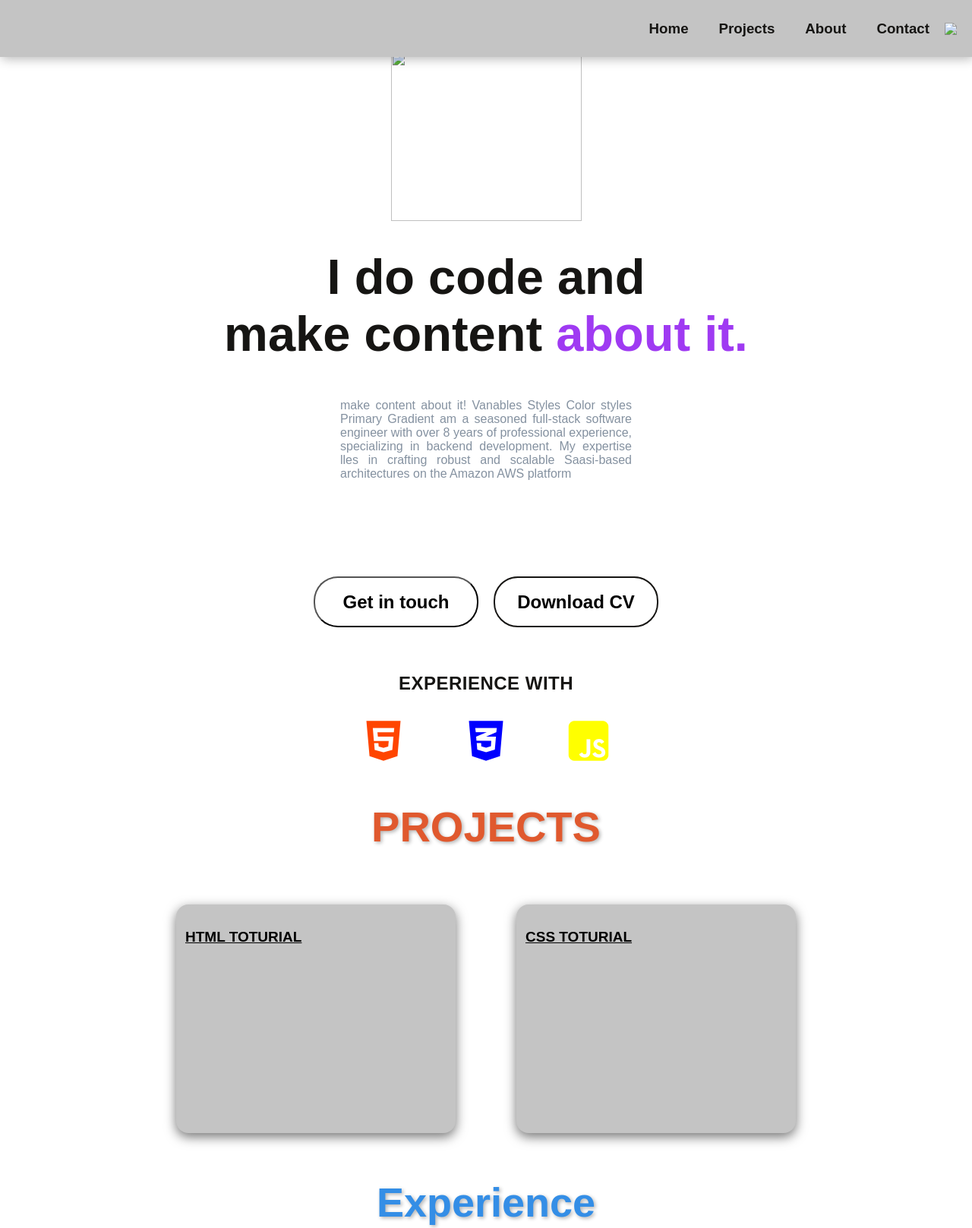
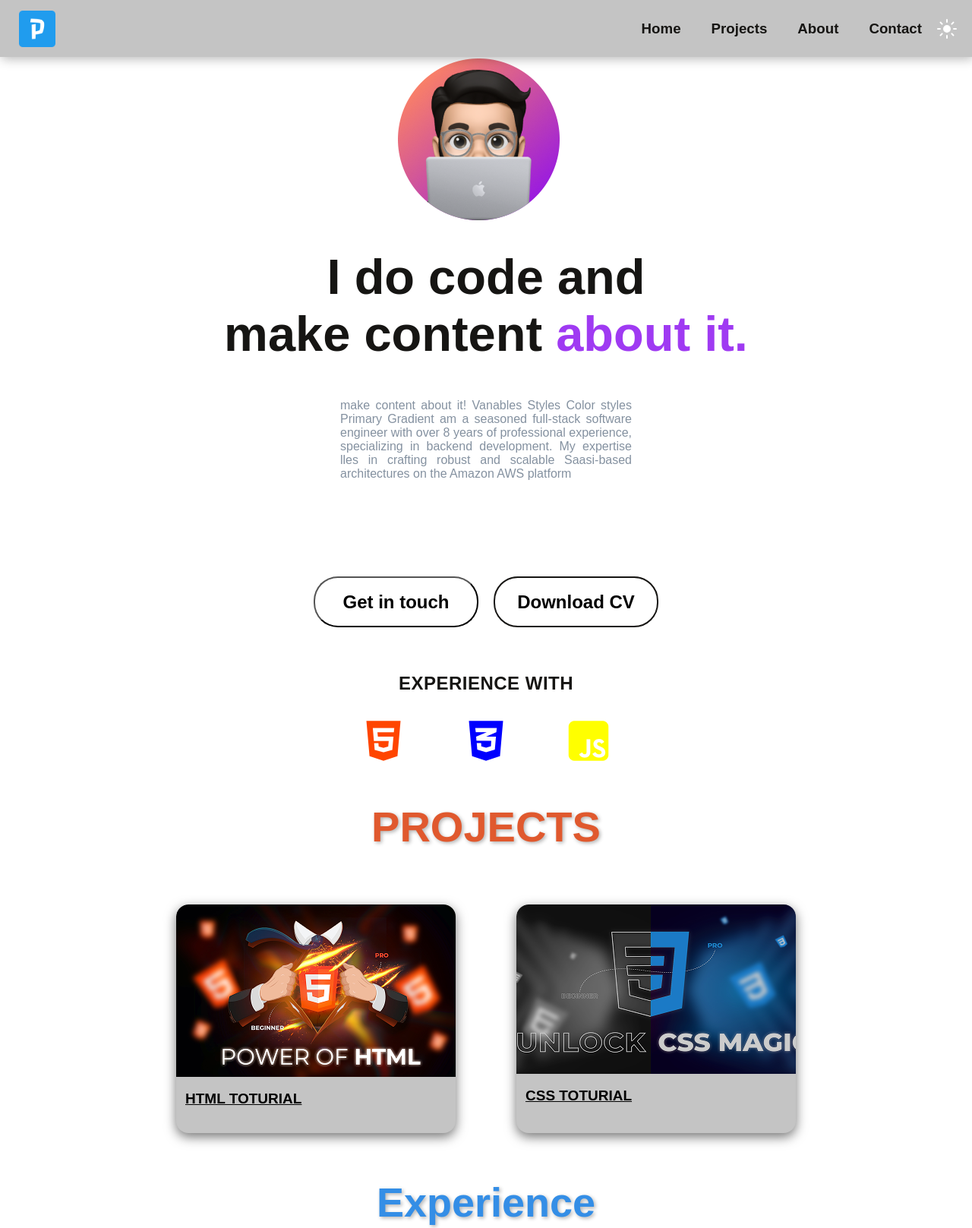
Before and after one commit to AmirSalehTaghavian/AmirSalehTaghavian-personal-website, a plain HTML site: page index.html in a window 1280 px wide. Shown: the top 1617 px of the page at 76% size. Drawn offline with Linux system fonts and the light colour scheme.

Commit message:
cahnge image URLs

```diff
--- a/index.html
+++ b/index.html
@@ -18,7 +18,7 @@
     <header>
       <nav class="nav-bar" id="nav">
         <div class="logo">
-          <img src="favicon.ico" alt="" />
+          <img src="./Images/favicon.ico" alt="" />
         </div>
 
         <div class="options">
@@ -29,11 +29,11 @@
           <h3 class="projects">Projects</h3>
           <h3 class="about">About</h3>
           <h3 class="contact">Contact</h3>
-          <img src="icon-sun.svg" class="theme-switcher" id="theme-switcher">
+          <img src="./Images/icon-sun.svg" class="theme-switcher" id="theme-switcher">
         </div>
 
 
-        <img src="menu.svg" alt="" class="menu" id="menu" />
+        <img src="./Images/menu.svg" alt="" class="menu" id="menu" />
       </nav>
       <div class="menu-active" id="menu-active">
         <button class="close-menu" id="close-menu">&times;</button>
@@ -41,12 +41,12 @@
         <button class="projects-act projects">Projects</button>
         <button class="about-act about">About</button>
         <button class="contact-act">Contact</button>
-                  <img src="icon-sun.svg" class="theme-switcher" id="theme-switcher">
+                  <img src="./Images/icon-sun.svg" class="theme-switcher" id="theme-switcher">
       </div>
     </header>
     <br />
     <div class="avatar">
-      <img src="avatar.png" alt="" />
+      <img src="./Images/avatar.png" alt="" />
     </div>
     <br />
     <br />
@@ -79,7 +79,7 @@
   <h2 class="projects-title">PROJECTS</h2>
   <div class="projects pro">
     <div class="html-tutorial">
-      <img class="html-tutorial-img" src="html-tutorial.PNG" alt="">
+      <img class="html-tutorial-img" src="./Images/html-tutorial.PNG" alt="">
       <div class="html-toturial-options">
           <div class="visit-name-project">
             <a class="name-of-projects" href="google.com">HTML TOTURIAL</a>
@@ -90,7 +90,7 @@
       </div>
     </div>
     <div class="html-tutorial">
-      <img class="html-tutorial-img" src="css-toturial.PNG" alt="" >
+      <img class="html-tutorial-img" src="./Images/css-toturial.PNG" alt="" >
       <div class="html-toturial-options">
           <div class="visit-name-project">
 
```
